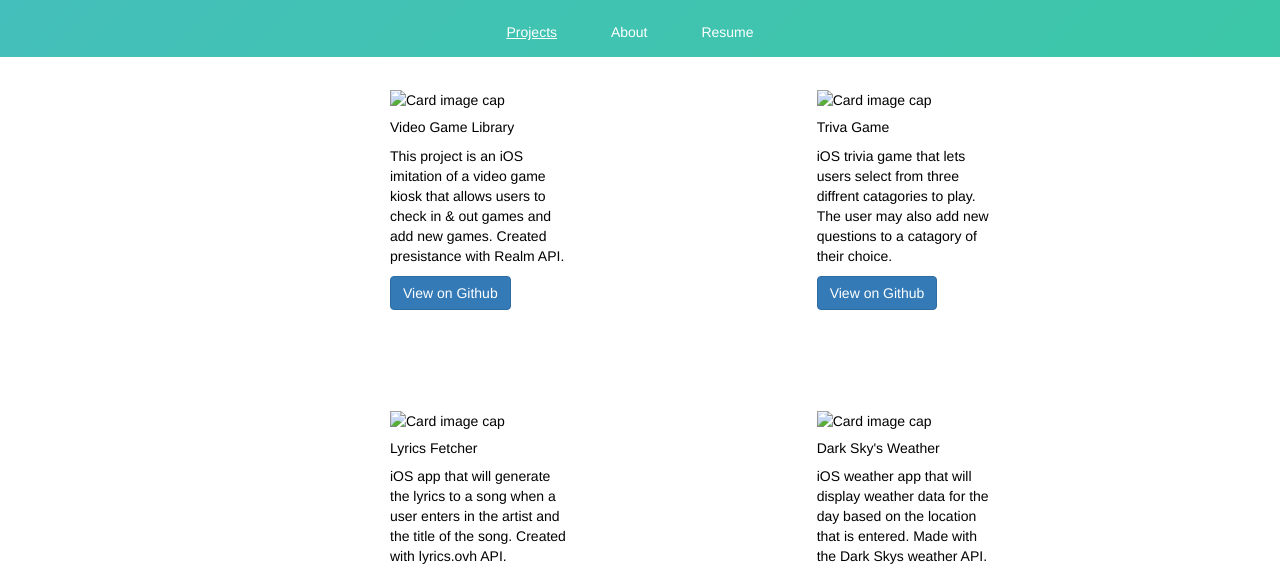
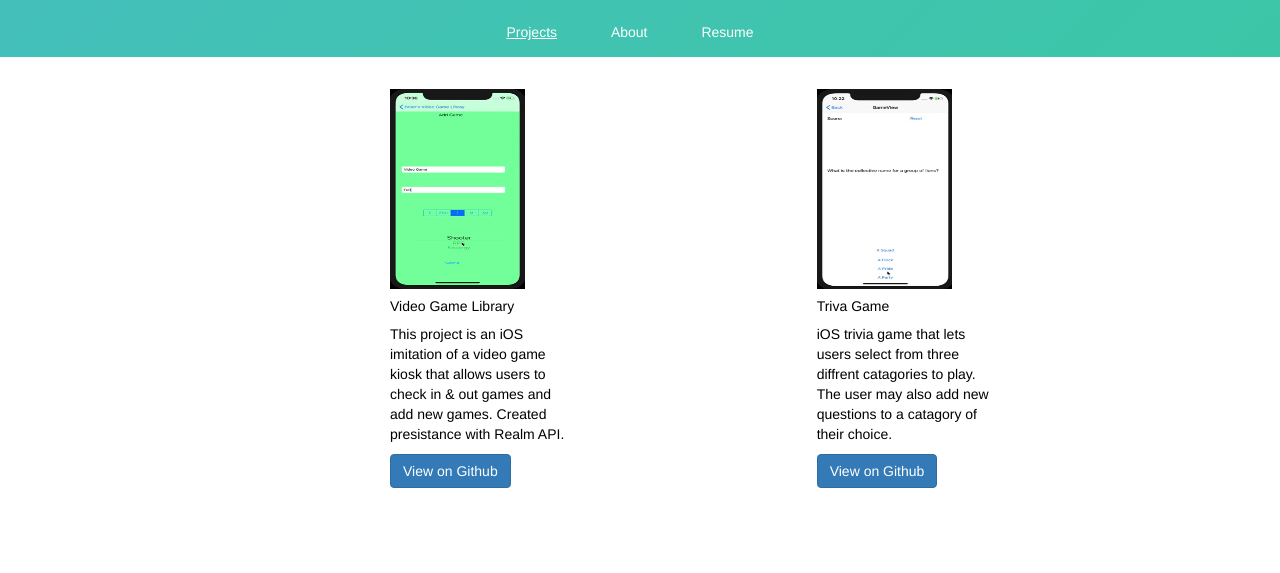
Before and after one commit to BrianSadler/BrianSadler.github.io, a plain HTML site: page index.html in a window 1280 px wide. Shown: the part 191-764 px from the top of the page. Drawn offline with nearby package versions, Linux system fonts and the light colour scheme.

Commit message:
Fixed links

```diff
--- a/index.html
+++ b/index.html
@@ -27,8 +27,8 @@
 
                                 <ul class="nav navbar-nav" >
                                   <li><a class="active" href="#" >Projects</a></li>
-                                  <li><a href="../Portfolio Website/About.html">About</a></li>
-                                  <li><a href="../Portfolio Website/Resume.html">Resume</a></li>
+                                  <li><a href="About.html">About</a></li>
+                                  <li><a href="Resume.html">Resume</a></li>
                                 </ul>
 
 
@@ -48,7 +48,7 @@
                     <div class="card" >
 
                         <div class="card-block" style="width: 18rem;">
-                            <img class="card-img-top" src="../Portfolio Website/images/VGL New Gif.gif" alt="Card image cap" style="width: 135px; height: 200px;">
+                            <img class="card-img-top" src="images/VGL New Gif.gif" alt="Card image cap" style="width: 135px; height: 200px;">
 
                             <h5 class="card-title">Video Game Library</h5>
                             <p class="card-text">This project is an iOS imitation of a video game kiosk that allows users to check in & out games and add new games. Created presistance with Realm API.</p>
@@ -65,7 +65,7 @@
                     <div class="card">
 
                         <div class="card-block" style="width: 18rem;">
-                            <img class="card-img-top" src="../Portfolio Website/images/Triva Game Gif.gif" alt="Card image cap" style="width: 135px; height: 200px;">
+                            <img class="card-img-top" src="images/Triva Game Gif.gif" alt="Card image cap" style="width: 135px; height: 200px;">
                             <h5 class="card-title">Triva Game</h5>
                             <p class="card-text"> iOS trivia game that lets users select from three diffrent catagories to play. The user may also add new questions to a catagory of their choice.</p>
                         </div>
@@ -90,7 +90,7 @@
                     <div class="card">
 
                         <div class="card-block" style="width: 18rem;">
-                            <img class="card-img-top" src="../Portfolio Website/images/Lyrics Gif.gif" alt="Card image cap" style="width: 135px; height: 200px;">
+                            <img class="card-img-top" src="images/Lyrics Gif.gif" alt="Card image cap" style="width: 135px; height: 200px;">
                             <h5 class="card-title">Lyrics Fetcher</h5>
                             <p class="card-text">iOS app that will generate the lyrics to a song when a user enters in the artist and the title of the song. Created with lyrics.ovh API.</p>
                         </div>
@@ -106,7 +106,7 @@
                     <div class="card">
 
                         <div class="card-block" style="width: 18rem;">
-                            <img class="card-img-top" src="../Portfolio Website/images/Dark Skys Gif.gif" alt="Card image cap"  style="width: 135px; height: 200px;">
+                            <img class="card-img-top" src="images/Dark Skys Gif.gif" alt="Card image cap"  style="width: 135px; height: 200px;">
                             <h5 class="card-title">Dark Sky's Weather</h5>
                             <p class="card-text">iOS weather app that will display weather data for the day based on the location that is entered. Made with the Dark Skys weather API. </p>
                         </div>
```
